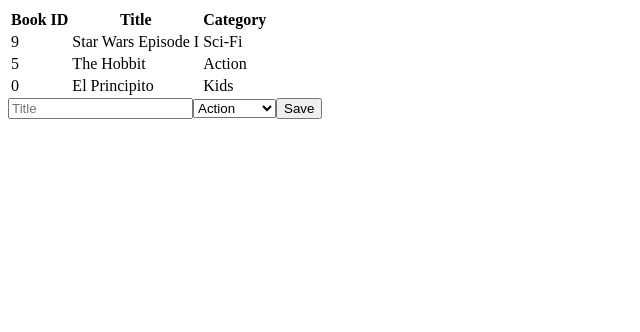
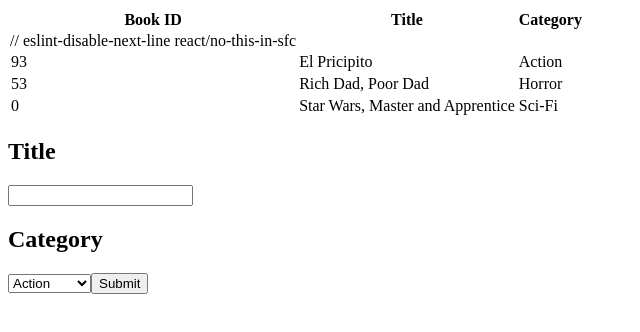
Before and after one commit to jcromerohdz/mb-bookstore, a React (Create React App) app: page / in a window 1280 px wide. Shown: the top 332 px of the page, without its empty margins (0-640 px from the left). Built offline with nearby package versions, Linux system fonts and the light colour scheme.

Commit message:
Create a book from the form

```diff
--- a/src/actions/index.js
+++ b/src/actions/index.js
@@ -1,13 +1,16 @@
-/* eslint-disable camelcase */
-export const CREATE_BOOK = 'CREATE_BOOK';
-export const REMOVE_BOOK = 'REMOVE_BOOK';
+const CREATE_BOOK = 'CREATE_BOOK';
+const REMOVE_BOOK = 'REMOVE_BOOK';
 
-export const createBook = book => ({
+const createBook = book => ({
   type: CREATE_BOOK,
   book,
 });
 
-export const removeBook = book => ({
+const removeBook = book => ({
   type: REMOVE_BOOK,
   book,
 });
+
+export {
+  CREATE_BOOK, REMOVE_BOOK, createBook, removeBook,
+};
--- a/src/components/App.jsx
+++ b/src/components/App.jsx
@@ -1,14 +1,14 @@
 import React from 'react';
-import BooksList from '../containers/BooksList';
-import BooksForm from '../containers/BooksForm';
+import BookList from '../containers/BooksList';
+import BookForm from '../containers/BooksForm';
 
-const App = () => {
+function App() {
   return (
-    <div>
-      <BooksList />
-      <BooksForm />
+    <div className="App">
+      <BookList />
+      <BookForm />
     </div>
   );
-};
+}
 
 export default App;
--- a/src/components/Book.jsx
+++ b/src/components/Book.jsx
@@ -1,9 +1,8 @@
 import React from 'react';
 import PropTypes from 'prop-types';
 
-
 const Book = ({ book }) => (
-  <tr>
+  <tr key={book.id}>
     <td>{book.id}</td>
     <td>{book.title}</td>
     <td>{book.category}</td>
@@ -18,5 +17,4 @@ Book.propTypes = {
   }).isRequired,
 };
 
-
 export default Book;
--- a/src/containers/BooksForm.jsx
+++ b/src/containers/BooksForm.jsx
@@ -2,97 +2,81 @@ import React from 'react';
 import { connect } from 'react-redux';
 import PropTypes from 'prop-types';
 import { createBook } from '../actions/index';
+import categories from '../data/categories';
 
-
-const categories = ['Action', 'Biography', 'History', 'Horror', 'Kids', 'Learning', 'Sci-Fi'];
-
-class BookForm extends React.Component {
+class BooksForm extends React.Component {
   constructor(props) {
     super(props);
     this.state = {
       id: Math.floor(Math.random() * 1000),
       title: '',
-      category: categories[0]
+      category: categories[0],
     };
+    this.handleChange = this.handleChange.bind(this);
+    this.handleSubmit = this.handleSubmit.bind(this);
   }
 
-  handleChage = (event) =>  {
-    if (event.target.name === 'title') {
+  handleChange(e) {
+    if (e.target.name === 'title') {
       this.setState({
-        title: event.target.value
+        title: e.target.value,
       });
-    } else if (event.target.name === 'category') {
+    } else if (e.target.name === 'category') {
       this.setState({
-        category: event.target.value
+        category: e.target.value,
       });
     }
-  };
+  }
 
-  handleSubmit = (event) => {
+  handleSubmit(e) {
     const { title } = this.state;
     const { createBook } = this.props;
-    event.preventDefault();
+    e.preventDefault();
     if (title) {
       createBook(this.state);
       this.reset();
     }
   }
 
-  reset = () =>{
+  reset() {
     this.setState({
       id: Math.ceil(Math.random() * 1000),
       title: '',
-      category: categories[0]
+      category: categories[0],
     });
   }
 
   render() {
     const { title, category } = this.state;
     return (
-      <div>
-        <form action="">
+      <form onSubmit={this.handleSubmit}>
+        <h2>Title</h2>
         <input
+          name="title"
           type="text"
-            placeholder="Title"
-            name="title"
           value={title}
-            onChange={this.handleChage}
+          onChange={this.handleChange}
         />
-          <select
-            name="category"
-            id="cat"
-            value={category}
-            onChange={this.handleChage}
-          >
-            {categories.map(cat => (<option key={cat} value={cat}>{cat}</option>))}
+        <h2>Category</h2>
+        <select name="category" value={category} onChange={this.handleChange}>
+          {categories.map(category => (
+            <option key={category}>{category}</option>
+          ))}
         </select>
-          <input type="submit" value="Save" />
+        <button type="submit">Submit</button>
       </form>
-      </div>
     );
   }
 }
 
-// const BookForm = () => (
-//   <div>
-//     <form action="">
-//       <input type="text" placeholder="Title" />
-//       <select name="category" id="cat">
-//         {categories.map(cat => (<option key={cat} value={cat}>{cat}</option>))}
-//       </select>
-//       <input type="submit" value="Save" />
-//     </form>
-//   </div>
-// );
-
-BookForm.propTypes = {
+BooksForm.propTypes = {
   createBook: PropTypes.func.isRequired,
 };
 
 const mapDispatchToProps = dispatch => ({
   createBook: book => {
     dispatch(createBook(book));
-  }
+  },
 });
 
-export default connect(null, mapDispatchToProps)(BookForm);
+export default connect(null, mapDispatchToProps)(BooksForm);
--- a/src/containers/BooksList.jsx
+++ b/src/containers/BooksList.jsx
@@ -2,10 +2,12 @@ import React from 'react';
 import { connect } from 'react-redux';
 import PropTypes from 'prop-types';
 import Book from '../components/Book';
+import { removeBook } from '../actions/index';
 
-const BooksList = ({ books }) => (
-  <div>
+const BookList = ({ books, removeBook }) => (
   <table>
+    // eslint-disable-next-line react/no-this-in-sfc
+    {console.log(books)}
     <thead>
       <tr>
         <th>Book ID</th>
@@ -14,14 +16,26 @@ const BooksList = ({ books }) => (
       </tr>
     </thead>
     <tbody>
-        {books.length > 0 && books.map(book => <Book key={book.id} book={book} />)}
+      {books.map(book => (
+        <Book book={book} key={book.id} removeBook={removeBook} />
+      ))}
     </tbody>
   </table>
-  </div>
 );
 
-BooksList.propTypes = { books: PropTypes.instanceOf(Array).isRequired };
+BookList.propTypes = {
+  books: PropTypes.instanceOf(Array).isRequired,
+  removeBook: PropTypes.func.isRequired,
+};
 
-const mapStateToProps = state => ({ books: state.books });
+const mapStateToProps = state => ({
+  books: state.books,
+});
 
-export default connect(mapStateToProps)(BooksList);
+const mapDispatchToProps = dispatch => ({
+  removeBook: book => {
+    dispatch(removeBook(book));
+  },
+});
+
+export default connect(mapStateToProps, mapDispatchToProps)(BookList);
--- /dev/null
+++ b/src/data/categories.js
@@ -0,0 +1,2 @@
+const categories = ['Action', 'Biography', 'History', 'Horror', 'Kids', 'Learning', 'Sci-Fi'];
+export default categories;
--- a/src/index.js
+++ b/src/index.js
@@ -1,24 +1,36 @@
 import React from 'react';
 import ReactDOM from 'react-dom';
+import { Provider } from 'react-redux';
 import { createStore } from 'redux';
-import { Provider } from 'react-redux';
 
 import rootReducer from './reducers/books';
 import App from './components/App';
 
-const defaultBooks = {
+const initialState = {
   books: [
-    { id: Math.floor(Math.random() * 10), title: 'Star Wars Episode I', category: 'Sci-Fi' },
-    { id: Math.floor(Math.random() * 10), title: 'The Hobbit', category: 'Action' },
-    { id: Math.floor(Math.random() * 10), title: 'El Principito', category: 'Kids' },
+    {
+      id: Math.floor(Math.random() * 100),
+      title: 'El Pricipito',
+      category: 'Action',
+    },
+    {
+      id: Math.floor(Math.random() * 100),
+      title: 'Rich Dad, Poor Dad',
+      category: 'Horror',
+    },
+    {
+      id: Math.floor(Math.random() * 100),
+      title: 'Star Wars, Master and Apprentice',
+      category: 'Sci-Fi',
+    },
   ],
 };
 
-const store = createStore(rootReducer, defaultBooks);
+const store = createStore(rootReducer, initialState);
 
 ReactDOM.render(
   <Provider store={store}>
     <App />
   </Provider>,
-  document.querySelector('#root'),
+  document.getElementById('root'),
 );
--- a/src/reducers/books.js
+++ b/src/reducers/books.js
@@ -1,9 +1,11 @@
-import { CREATE_BOOK, REMOVE_BOOK } from '../actions';
+import { CREATE_BOOK, REMOVE_BOOK } from '../actions/index';
 
-const books = (state = [], action) => {
+const bookReducer = (state = [], action) => {
   switch (action.type) {
     case CREATE_BOOK:
-      return [...state, action.id];
+      console.log([...state.books, action.book]);
+      console.log(action.book);
+      return [...state, action.book];
     case REMOVE_BOOK:
       return state.filter(book => book.id !== parseInt(action.id, 2));
     default:
@@ -11,4 +13,4 @@ const books = (state = [], action) => {
   }
 };
 
-export default books;
+export default bookReducer;
```
Also changed, not shown: src/reducers/index.js (+6 -4 lines). Lines whose indentation alone changed are shown as unchanged.
